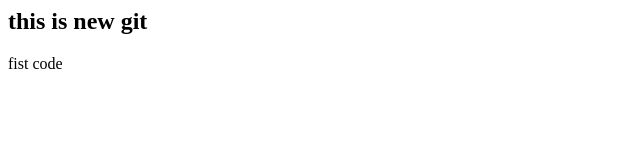
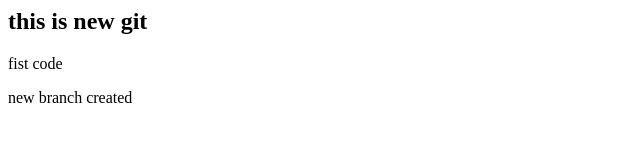
Before and after one commit to monavyas082/mygit, a plain HTML site: page index.html in a window 1280 px wide. Shown: the whole page, without its empty margins (0-640 px from the left). Drawn offline with Linux system fonts and the light colour scheme.

Commit message:
git branch added

```diff
--- a/index.html
+++ b/index.html
@@ -1,4 +1,7 @@
 <html>
 <head><h2>this is new git</h2></head>
-<body><p>fist code</p></body>
+<body><p>fist code</p>
+<p> new branch created</p>
+</body>
+
 </html>
```
